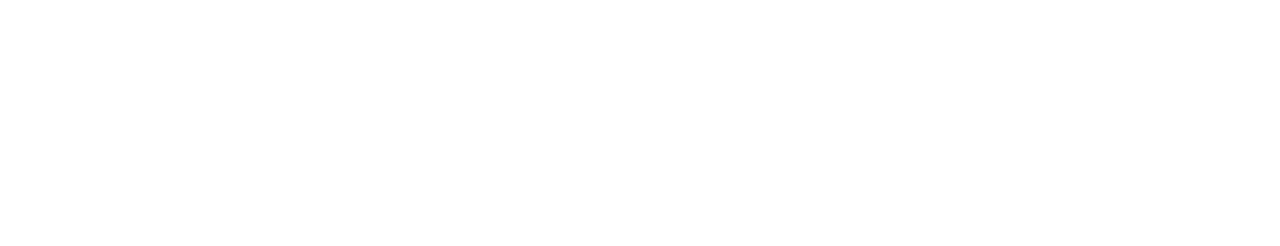
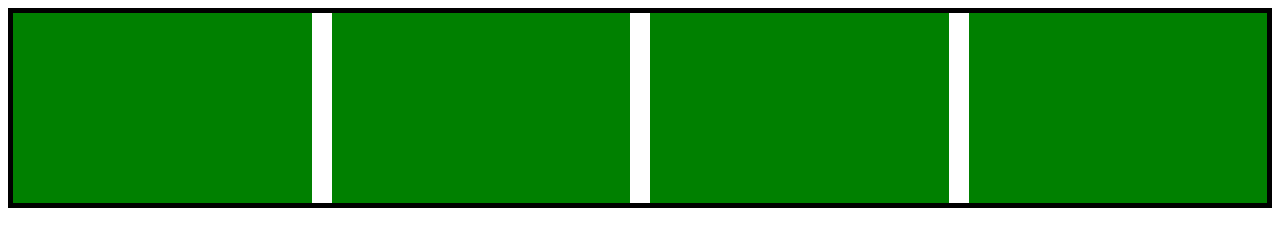
Before and after one commit to NotezGroup/testavgit, a plain HTML site: page index.html in a window 1280 px wide. Drawn offline with Linux system fonts and the light colour scheme.

Commit message:
flexbox löst

```diff
--- a/index.html
+++ b/index.html
@@ -4,6 +4,14 @@
 		<meta charset="UTF-8" />
 		<meta name="viewport" content="width=device-width, initial-scale=1.0" />
 		<title>Document</title>
+		<link rel="stylesheet" href="style.css" />
 	</head>
-	<body></body>
+	<body>
+		<div id="parrent">
+			<div class="box"></div>
+			<div class="box"></div>
+			<div class="box"></div>
+			<div class="box"></div>
+		</div>
+	</body>
 </html>
--- /dev/null
+++ b/style.css
@@ -0,0 +1,15 @@
+* {
+    box-sizing: border-box;
+}
+
+#parrent {
+    border: 5px solid black;
+    display: flex;
+    height: 200px;
+    gap: 20px;
+}
+
+.box {
+    background-color: green;
+    flex-grow: 1;
+}
```
